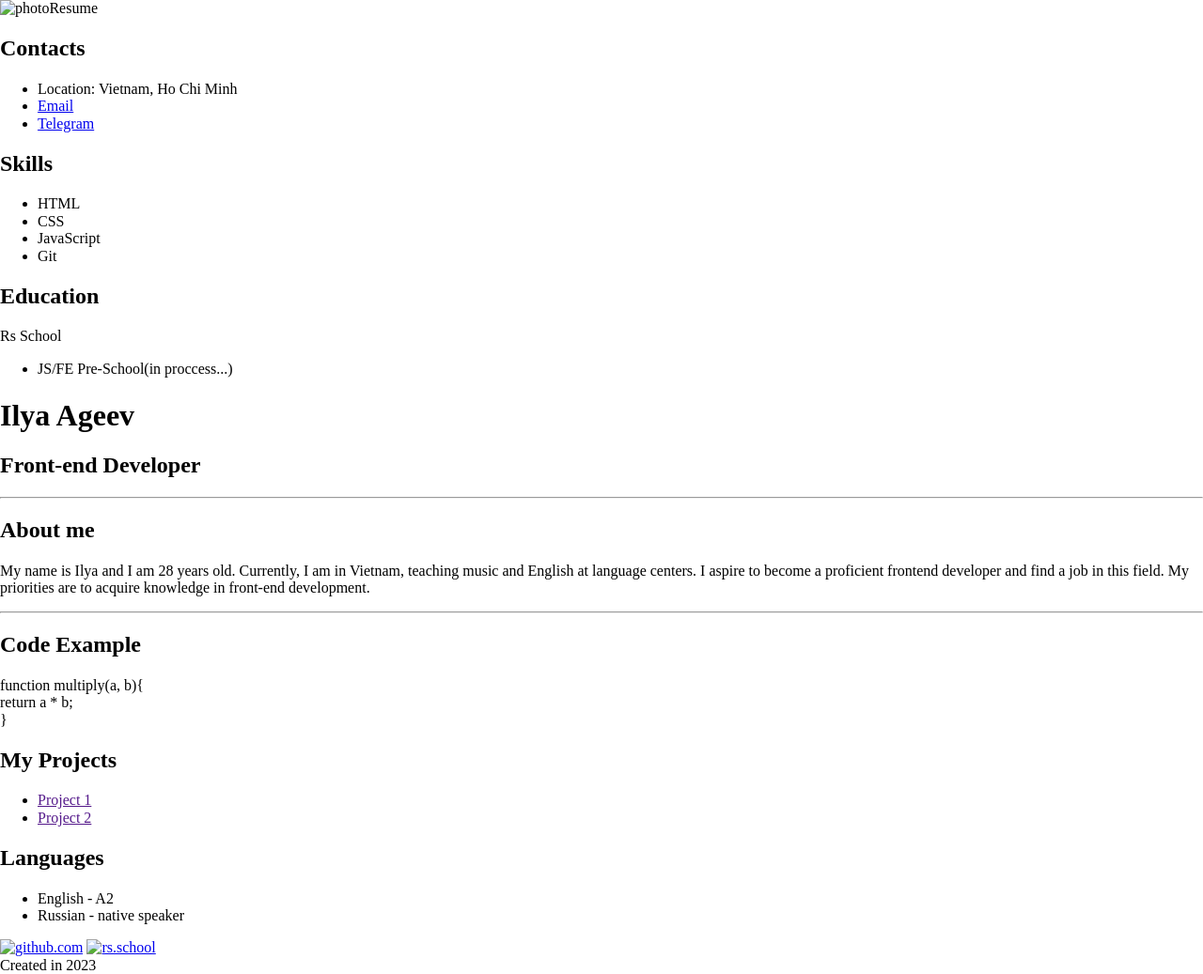
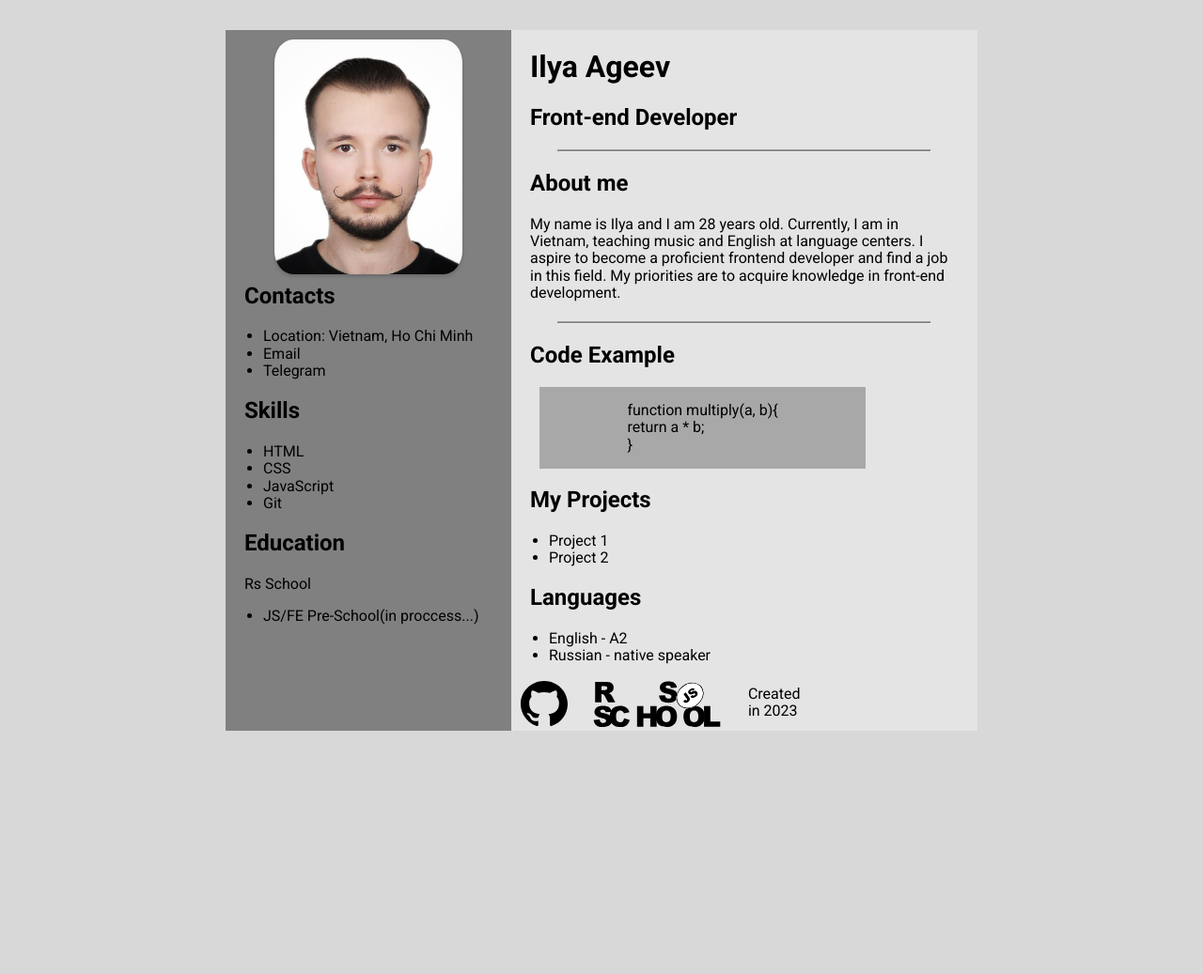
Before and after one commit to Ilyaag/rsschool-cv, a plain HTML site: page index.html in a window 1280 px wide. Shown: the whole page at 94% size. After the commit the page ends 810 px from the top, so only its background shows below. Drawn offline with nearby package versions, Linux system fonts and the light colour scheme; the site is published under a folder, as on GitHub Pages, so addresses that start at the root find nothing.

Commit message:
fix: path changed in img and included css

```diff
--- a/index.html
+++ b/index.html
@@ -7,7 +7,7 @@
   <title>CV</title>
   <link href="https://fonts.googleapis.com/css?family=Roboto:300,400,700&amp;subset=cyrillic-ext" rel="stylesheet">
   <link rel="stylesheet" href="https://cdnjs.cloudflare.com/ajax/libs/normalize/8.0.1/normalize.min.css"> <!-- сброс стилей -->
-  <link rel="stylesheet" href="/css/style.css">
+  <link rel="stylesheet" href="./css/style.css">
 </head>
 
 <body>
@@ -15,7 +15,7 @@
       <div class="left-column">
         <div class="photo-container">
           <header>
-          <img class="photoResume" src="/img/photoCv.jpg" alt="photoResume">
+          <img class="photoResume" src="./img/photoCv.jpg" alt="photoResume">
         </div>
           <h2>Contacts</h2>
           <nav>
@@ -71,8 +71,8 @@
         <footer>
           <nav>
             <div class="container"> <!-- <div class="right-column"> -->
-               <a class = "link_1" href="https://github.com/Ilyaag" target="_blank"><img src="/img/github.svg" alt="github.com"></a>
-               <a class = "link_2" href="https://rs.school/js/" target="_blank"><img src="/img/rs_school_js.svg" alt="rs.school"></a>
+               <a class = "link_1" href="https://github.com/Ilyaag" target="_blank"><img src="./img/github.svg" alt="github.com"></a>
+               <a class = "link_2" href="https://rs.school/js/" target="_blank"><img src="./img/rs_school_js.svg" alt="rs.school"></a>
                <div class="text_footer">Created in 2023</div>
             </div>
           </nav>
```
